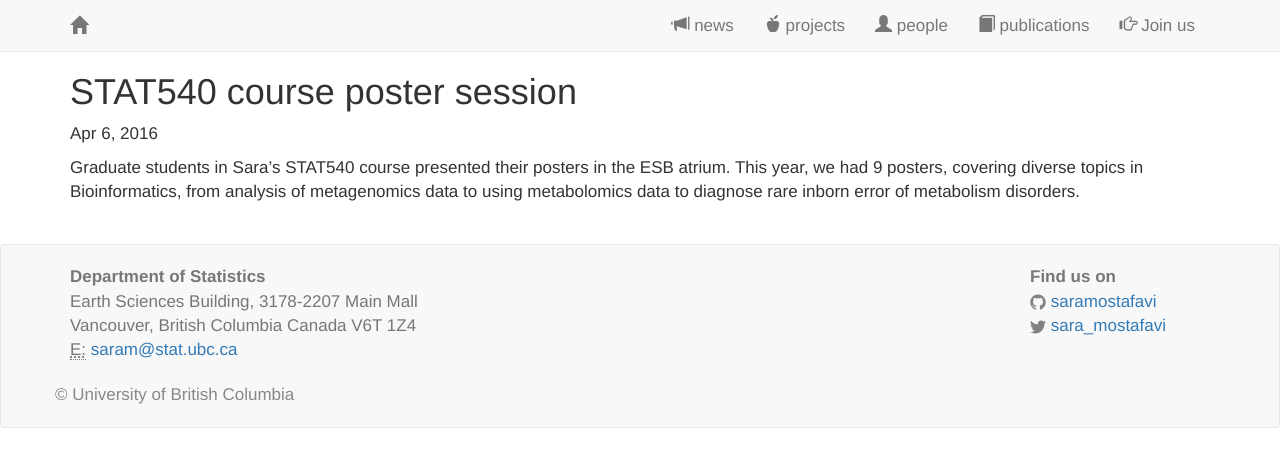
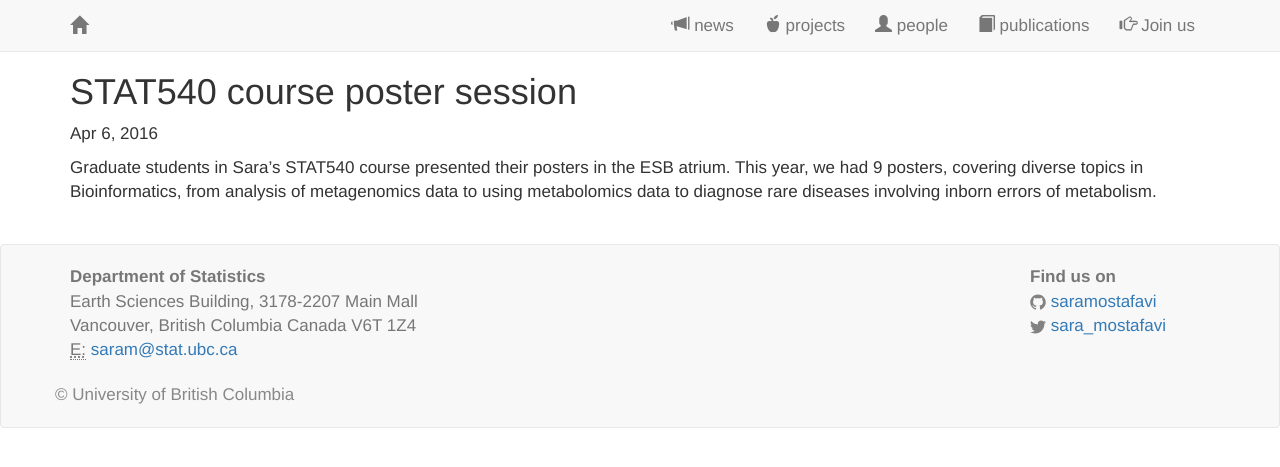
Before and after one commit to saramostafavi/saramostafavi.github.io, a Jekyll site: the page built from _posts/2016-04-06-STAT540posters.md, in a window 1280 px wide. Shown: the top 467 px of the page. Built offline with Jekyll 4.4.1, drawn with Linux system fonts in a browser that asks for light colours; nearby versions of some CDN libraries; a style sheet for code colours, icons or effects is not loaded.

Commit message:
Update 2016-04-06-STAT540posters.md

```diff
--- a/_posts/2016-04-06-STAT540posters.md
+++ b/_posts/2016-04-06-STAT540posters.md
@@ -3,7 +3,7 @@
 title:  STAT540 course poster session
 date:   2016-04-06
 excerpt: >
-  Graduate students in Sara's STAT540 course presented their posters in the ESB atrium. This year, we had 9 posters, covering diverse topics in Bioinformatics, from analysis of metagenomics data to using metabolomics data to diagnose rare inborn error of metabolism disorders.
+  Graduate students in Sara's STAT540 course presented their posters in the ESB atrium. This year, we had 9 posters, covering diverse topics in Bioinformatics, from analysis of metagenomics data to using metabolomics data to diagnose rare diseases involving inborn errors of metabolism.
 ---
 
-  Graduate students in Sara's STAT540 course presented their posters in the ESB atrium. This year, we had 9 posters, covering diverse topics in Bioinformatics, from analysis of metagenomics data to using metabolomics data to diagnose rare inborn error of metabolism disorders.
+  Graduate students in Sara's STAT540 course presented their posters in the ESB atrium. This year, we had 9 posters, covering diverse topics in Bioinformatics, from analysis of metagenomics data to using metabolomics data to diagnose rare diseases involving inborn errors of metabolism.
```
